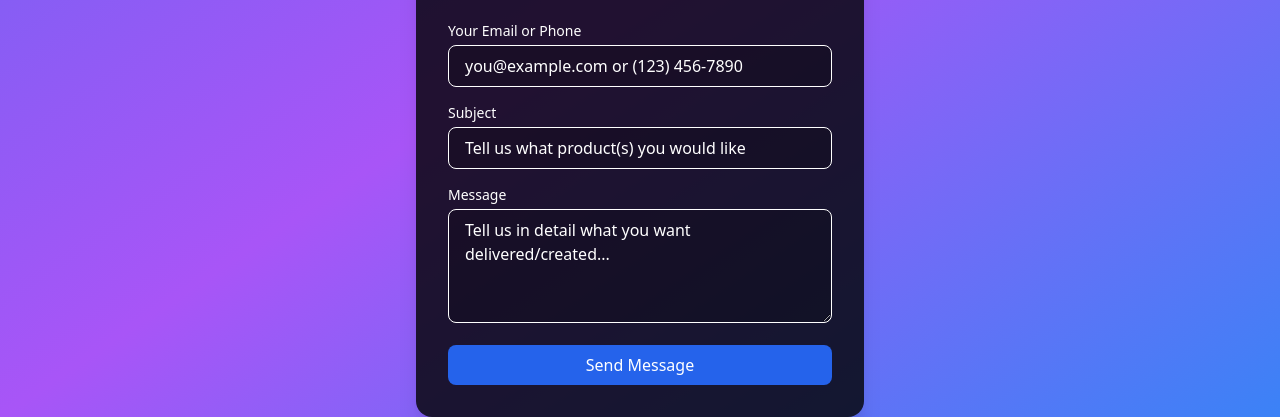
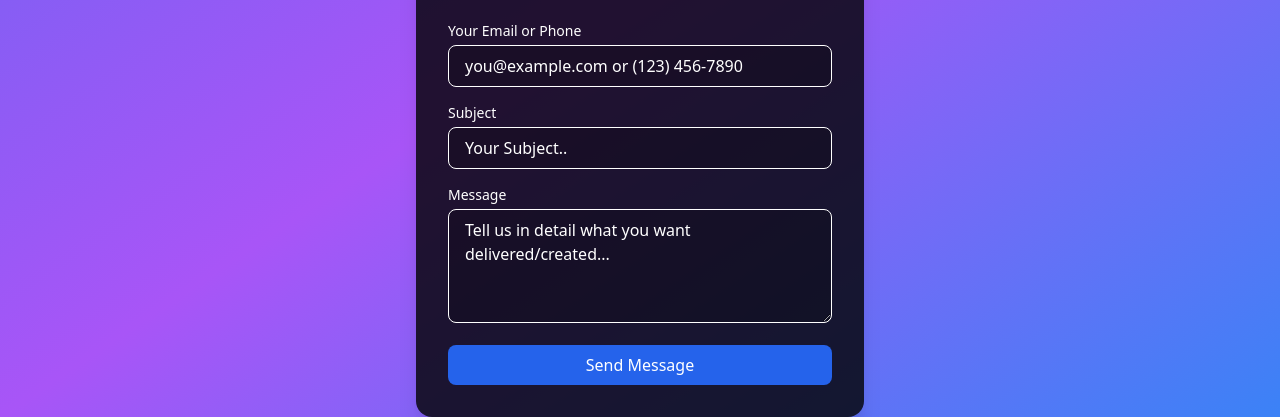
Before and after one commit to gmhobbies/gmhobbies.github.io, a plain HTML site: page index.html in a window 1280 px wide. Shown: the part 443-860 px from the top of the page. Drawn offline with nearby package versions, Linux system fonts and the light colour scheme.

Commit message:
first draft

```diff
--- a/index.html
+++ b/index.html
@@ -46,7 +46,7 @@
           <label class="block text-sm font-medium text-white">Subject</label>
           <input type="text" name="subject" required
             class="w-full mt-1 px-4 py-2 border border-white bg-black/20 text-white placeholder-white rounded-lg focus:outline-none focus:ring-2 focus:ring-purple-500"
-            placeholder="Tell us what product(s) you would like" />
+            placeholder="Your Subject.." />
         </div>
         <div>
           <label class="block text-sm font-medium text-white">Message</label>
```
